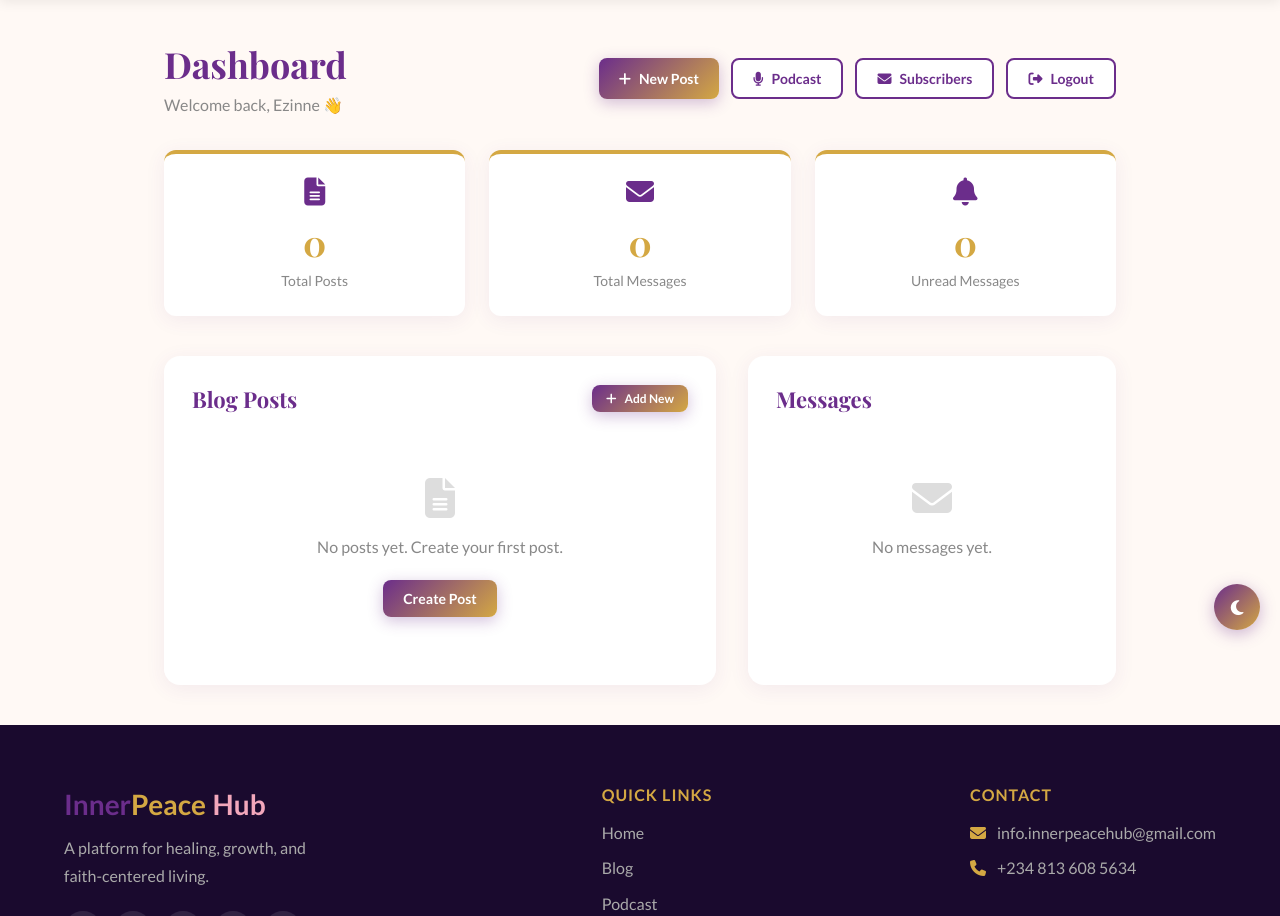
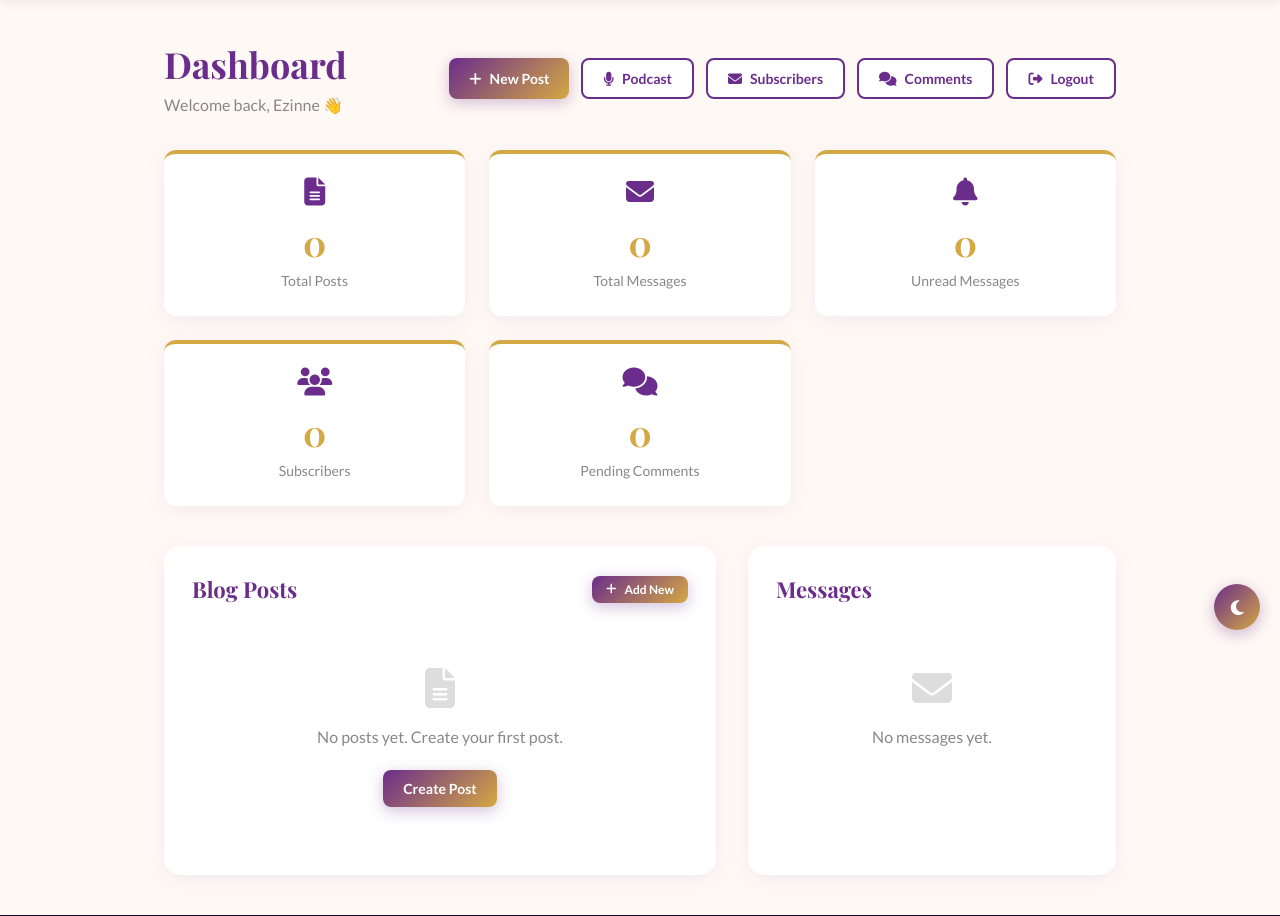
Before and after one commit to Eminence-Pyro/InnerPeace_Hub, a Flask app: page /admin in a window 1280 px wide. Shown: the part 90-1006 px from the top of the page. Run offline with Flask 3, Linux system fonts and the light colour scheme; a user stored in the database is signed in; data that the repository does not hold is empty; some libraries are stand-ins or nearby versions.

Commit message:
Dashboard: add subscriber/comment stats, view counts column, Comments nav button

```diff
--- a/templates/admin/dashboard.html
+++ b/templates/admin/dashboard.html
@@ -30,6 +30,10 @@
           Subscribers
         </a>
 
+        <a href="{{ url_for('admin.comment_moderation') }}" class="btn-secondary">
+          <i class="fas fa-comments"></i>
+          Comments{% if pending_comments > 0 %} <span class="unread-badge">{{ pending_comments }}</span>{% endif %}
+        </a>
         <a href="{{ url_for('auth.admin_logout') }}" class="btn-secondary">
           <i class="fas fa-sign-out-alt"></i>
           Logout
@@ -39,25 +43,34 @@
 
     <!-- Stats -->
     <div class="dashboard-stats">
-
       <div class="stat-card">
         <i class="fas fa-file-alt"></i>
         <h3>{{ posts|length }}</h3>
         <p>Total Posts</p>
       </div>
-
       <div class="stat-card">
         <i class="fas fa-envelope"></i>
         <h3>{{ messages|length }}</h3>
         <p>Total Messages</p>
       </div>
-
       <div class="stat-card">
         <i class="fas fa-bell"></i>
         <h3>{{ unread }}</h3>
         <p>Unread Messages</p>
       </div>
-
+      <div class="stat-card">
+        <i class="fas fa-users"></i>
+        <h3>{{ subscribers }}</h3>
+        <p>Subscribers</p>
+      </div>
+      <div class="stat-card {% if pending_comments > 0 %}stat-card-alert{% endif %}">
+        <i class="fas fa-comments"></i>
+        <h3>{{ pending_comments }}</h3>
+        <p>Pending Comments</p>
+        {% if pending_comments > 0 %}
+          <a href="{{ url_for('admin.comment_moderation') }}" class="stat-card-link">Review →</a>
+        {% endif %}
+      </div>
     </div>
 
     <div class="dashboard-grid">
@@ -87,6 +100,7 @@
                 <th>Title</th>
                 <th>Category</th>
                 <th>Status</th>
+                <th>Views</th>
                 <th>Date</th>
                 <th>Actions</th>
               </tr>
@@ -114,6 +128,10 @@
                   <span class="status-badge status-{{ post.status }}">
                     {{ post.status }}
                   </span>
+                </td>
+
+                <td>
+                  <span class="view-count"><i class="fas fa-eye" style="font-size:11px;color:#999;"></i> {{ post.view_count or 0 }}</span>
                 </td>
 
                 <td>
```
